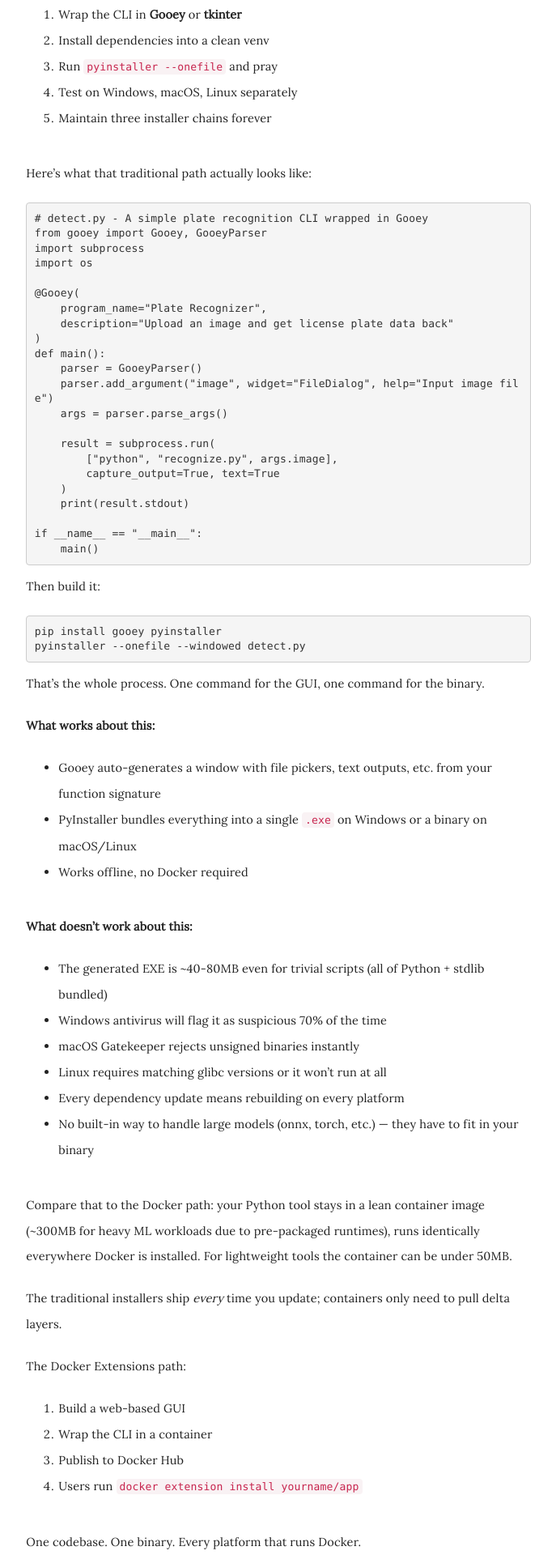
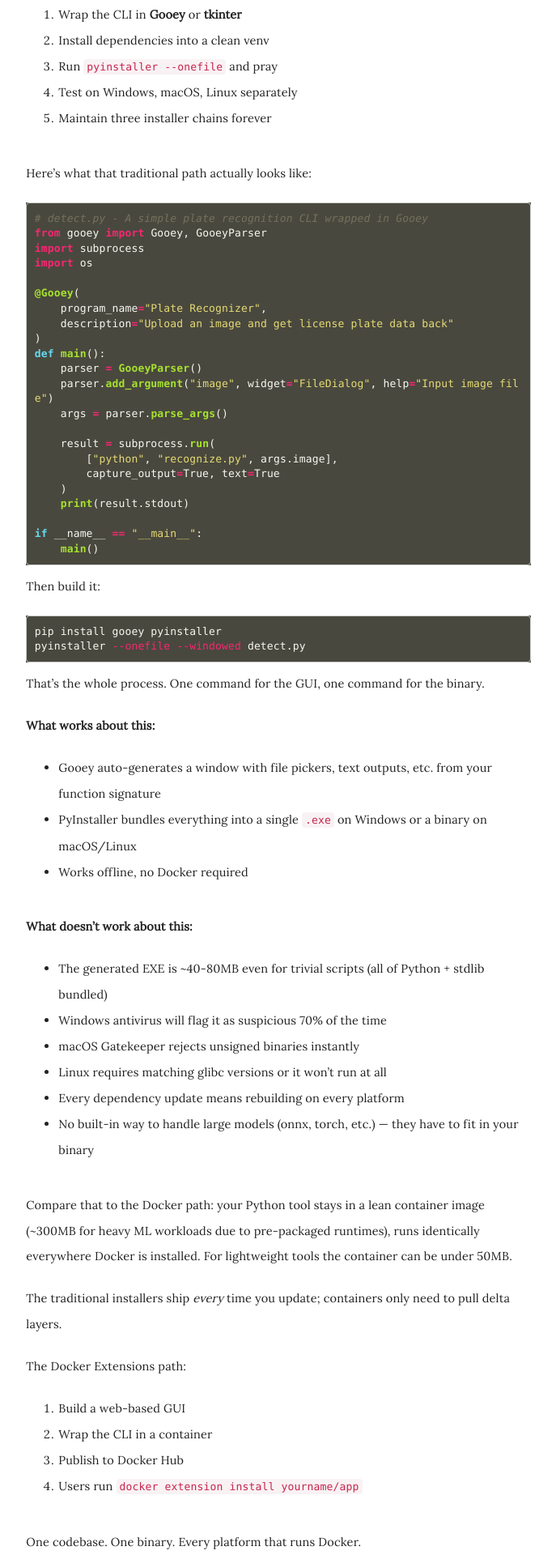
Before and after one commit to danleyb2/danleyb2.github.io, a Jekyll site: the page built from _posts/2026-06-25-docker-desktop-extension-python.md, in a window 1280 px wide. Shown: the part 984-2904 px from the top of the page at 81% size, without its empty margins (296-983 px from the left). Built offline with Jekyll 4.4.1, drawn with Linux system fonts in a browser that asks for light colours; some web fonts are replaced.

Commit message:
feat: add Rouge syntax highlighting with monokai theme

```diff
--- a/_config.yml
+++ b/_config.yml
@@ -17,6 +17,7 @@
   - about.html
 
 # Build settings
+highlighter: rouge
 theme: minima
 plugins:
   - jekyll-feed
--- a/_includes/head.html
+++ b/_includes/head.html
@@ -5,6 +5,7 @@
   {%- seo -%}
 
   <link rel="stylesheet" href="{{ "/assets/main.css" | relative_url }}">
+  <link rel="stylesheet" href="{{ "/assets/css/syntax.css" | relative_url }}">
 
   {%- feed_meta -%}
   {%- if jekyll.environment == 'production' and site.google_analytics -%}
--- a/_includes/head2.html
+++ b/_includes/head2.html
@@ -7,6 +7,7 @@
   <link rel="stylesheet" href="{{ "/assets/css/bootstrap.css" | relative_url }}">
   <link rel="stylesheet" href="{{ "/assets/css/fontawesome.css" | relative_url }}">
   <link rel="stylesheet" href="{{ "/assets/css/main.css" | relative_url }}">
+  <link rel="stylesheet" href="{{ "/assets/css/syntax.css" | relative_url }}">
 
   <link rel="stylesheet" href="https://fonts.googleapis.com/css?family=Herr+Von+Muellerhoff">
   <link rel="stylesheet" href="https://fonts.googleapis.com/css?family=Lato:300i,300,400i,700,700i">
--- /dev/null
+++ b/assets/css/syntax.css
@@ -0,0 +1,217 @@
+.highlight table td { padding: 5px; }
+.highlight table pre { margin: 0; }
+.highlight .c, .highlight .ch, .highlight .cd, .highlight .cpf {
+  color: #75715e;
+  font-style: italic;
+}
+.highlight .cm {
+  color: #75715e;
+  font-style: italic;
+}
+.highlight .c1 {
+  color: #75715e;
+  font-style: italic;
+}
+.highlight .cp {
+  color: #75715e;
+  font-weight: bold;
+}
+.highlight .cs {
+  color: #75715e;
+  font-weight: bold;
+  font-style: italic;
+}
+.highlight .err {
+  color: #960050;
+  background-color: #1e0010;
+}
+.highlight .gi {
+  color: #ffffff;
+  background-color: #324932;
+}
+.highlight .gd {
+  color: #ffffff;
+  background-color: #493131;
+}
+.highlight .ge {
+  font-style: italic;
+}
+.highlight .ges {
+  font-weight: bold;
+  font-style: italic;
+}
+.highlight .gr {
+  color: #aa0000;
+}
+.highlight .gt {
+  color: #aa0000;
+}
+.highlight .gh {
+  color: #999999;
+}
+.highlight .go {
+  color: #888888;
+}
+.highlight .gp {
+  color: #555555;
+}
+.highlight .gs {
+  font-weight: bold;
+}
+.highlight .gu {
+  color: #aaaaaa;
+}
+.highlight .k, .highlight .kv {
+  color: #66d9ef;
+  font-weight: bold;
+}
+.highlight .kc {
+  color: #66d9ef;
+  font-weight: bold;
+}
+.highlight .kd {
+  color: #66d9ef;
+  font-weight: bold;
+}
+.highlight .kp {
+  color: #66d9ef;
+  font-weight: bold;
+}
+.highlight .kr {
+  color: #66d9ef;
+  font-weight: bold;
+}
+.highlight .kt {
+  color: #66d9ef;
+  font-weight: bold;
+}
+.highlight .kn {
+  color: #f92672;
+  font-weight: bold;
+}
+.highlight .ow {
+  color: #f92672;
+  font-weight: bold;
+}
+.highlight .o {
+  color: #f92672;
+  font-weight: bold;
+}
+.highlight .mf {
+  color: #ae81ff;
+}
+.highlight .mh {
+  color: #ae81ff;
+}
+.highlight .il {
+  color: #ae81ff;
+}
+.highlight .mi {
+  color: #ae81ff;
+}
+.highlight .mo {
+  color: #ae81ff;
+}
+.highlight .m, .highlight .mb, .highlight .mx {
+  color: #ae81ff;
+}
+.highlight .se {
+  color: #ae81ff;
+}
+.highlight .sa {
+  color: #66d9ef;
+  font-weight: bold;
+}
+.highlight .sb {
+  color: #e6db74;
+}
+.highlight .sc {
+  color: #e6db74;
+}
+.highlight .sd {
+  color: #e6db74;
+}
+.highlight .s2 {
+  color: #e6db74;
+}
+.highlight .sh {
+  color: #e6db74;
+}
+.highlight .si {
+  color: #e6db74;
+}
+.highlight .sx {
+  color: #e6db74;
+}
+.highlight .sr {
+  color: #e6db74;
+}
+.highlight .s1 {
+  color: #e6db74;
+}
+.highlight .ss {
+  color: #e6db74;
+}
+.highlight .s, .highlight .dl {
+  color: #e6db74;
+}
+.highlight .na {
+  color: #a6e22e;
+}
+.highlight .nc {
+  color: #a6e22e;
+  font-weight: bold;
+}
+.highlight .nd {
+  color: #a6e22e;
+  font-weight: bold;
+}
+.highlight .ne {
+  color: #a6e22e;
+  font-weight: bold;
+}
+.highlight .nf, .highlight .fm {
+  color: #a6e22e;
+  font-weight: bold;
+}
+.highlight .no {
+  color: #66d9ef;
+}
+.highlight .bp {
+  color: #f8f8f2;
+}
+.highlight .nb {
+  color: #f8f8f2;
+}
+.highlight .ni {
+  color: #f8f8f2;
+}
+.highlight .nn {
+  color: #f8f8f2;
+}
+.highlight .vc {
+  color: #f8f8f2;
+}
+.highlight .vg {
+  color: #f8f8f2;
+}
+.highlight .vi {
+  color: #f8f8f2;
+}
+.highlight .nv, .highlight .vm {
+  color: #f8f8f2;
+}
+.highlight .w {
+  color: #f8f8f2;
+}
+.highlight .nl {
+  color: #f8f8f2;
+  font-weight: bold;
+}
+.highlight .nt {
+  color: #f92672;
+}
+.highlight {
+  color: #f8f8f2;
+  background-color: #49483e;
+}
```
